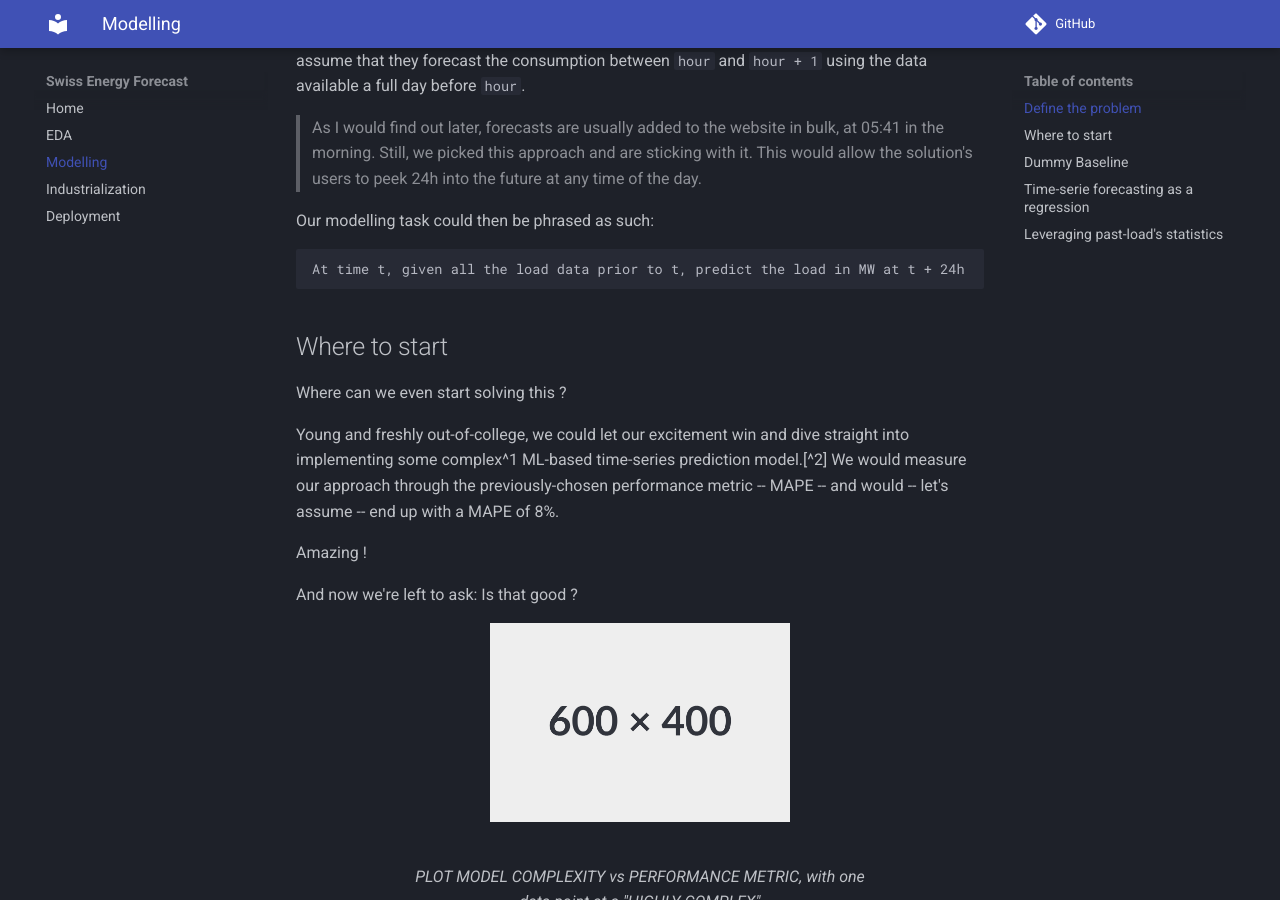
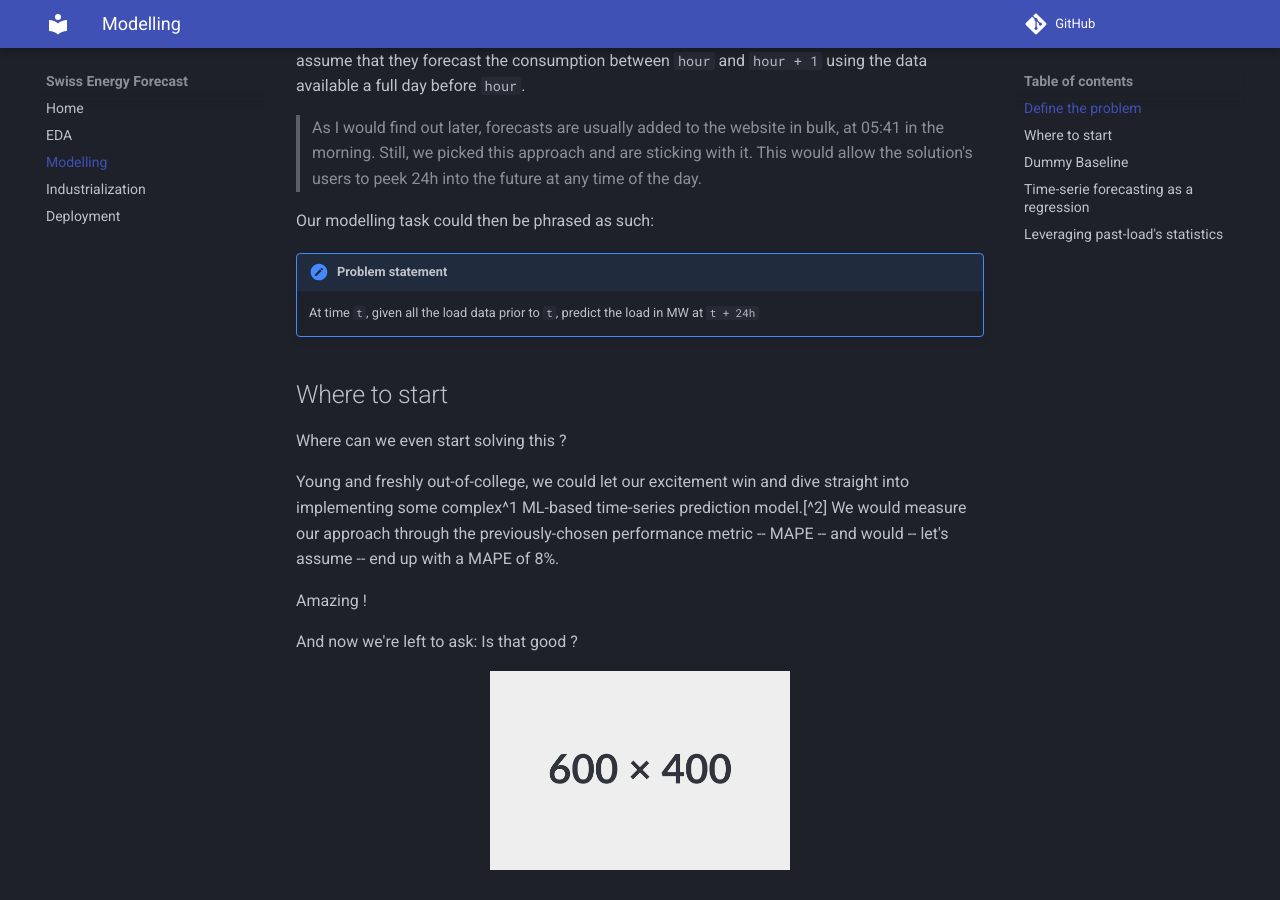
Before and after one commit to arthurgassner/swissenergy-frontend, an MkDocs documentation site: the page built from docs/modelling.md, in a window 1280 px wide and 900 px high, scrolled down 383 px. Built offline with MkDocs 1.6.1 and Material for MkDocs 9.7.7, drawn with Linux system fonts in a browser that asks for light colours; a script that is not in the unit is left out; comment, search, counter and statistics services are not loaded.

Commit message:
Improve modelling

````diff
--- a/docs/modelling.md
+++ b/docs/modelling.md
@@ -15,9 +15,9 @@ In this case, we can take inspiration from the way the ENTSO-E website names the
 
 Our modelling task could then be phrased as such:
 
-```
-At time t, given all the load data prior to t, predict the load in MW at t + 24h
-```
+!!! note "Problem statement"
+    At time `t`, given all the load data prior to `t`, predict the load in MW at `t + 24h`
+
 
 ## Where to start
 
--- a/mkdocs.yml
+++ b/mkdocs.yml
@@ -25,3 +25,7 @@ markdown_extensions:
   - pymdownx.emoji:
       emoji_index: !!python/name:material.extensions.emoji.twemoji
       emoji_generator: !!python/name:material.extensions.emoji.to_svg
+  - admonition
+  - pymdownx.details
+  - pymdownx.superfences
+  - footnotes
````
